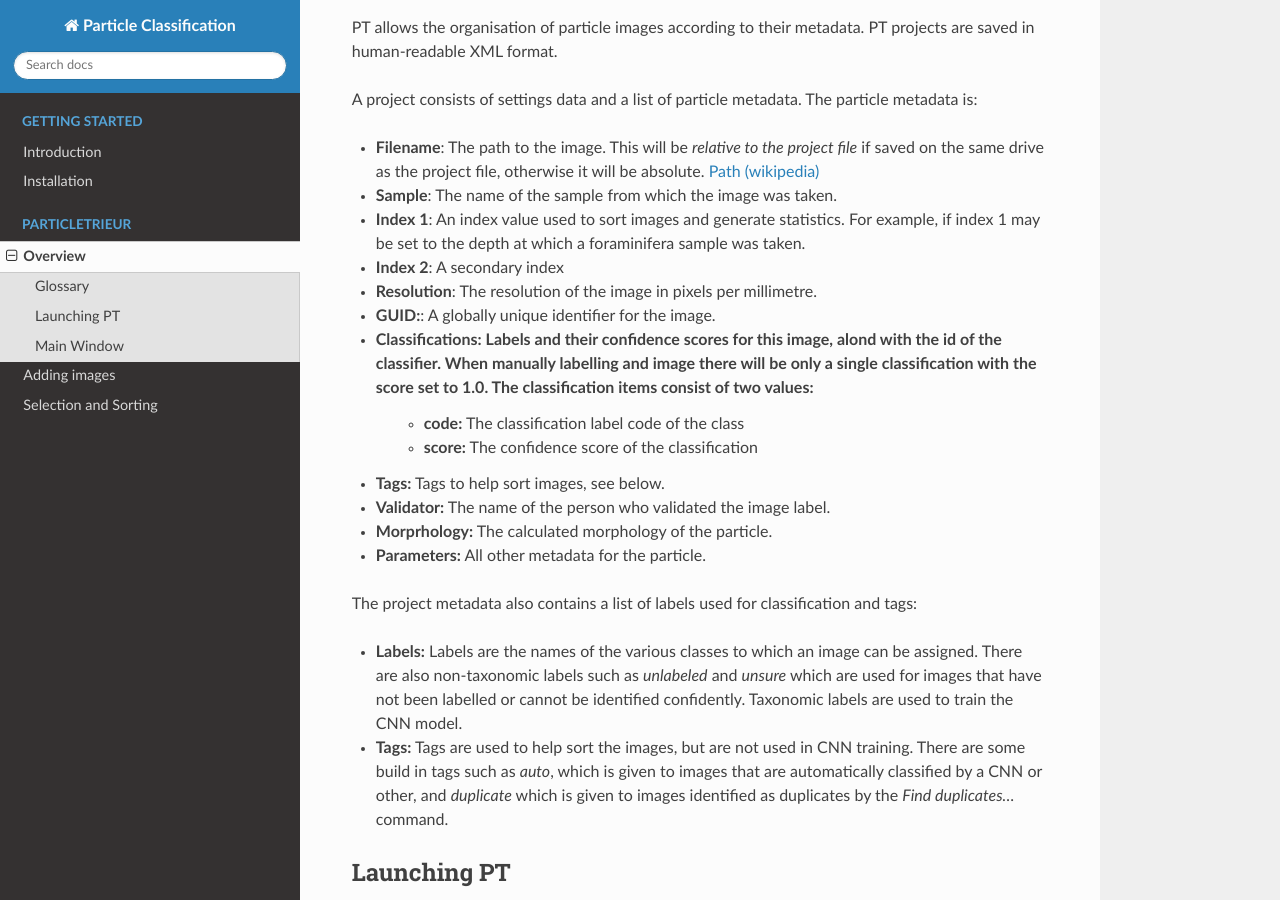
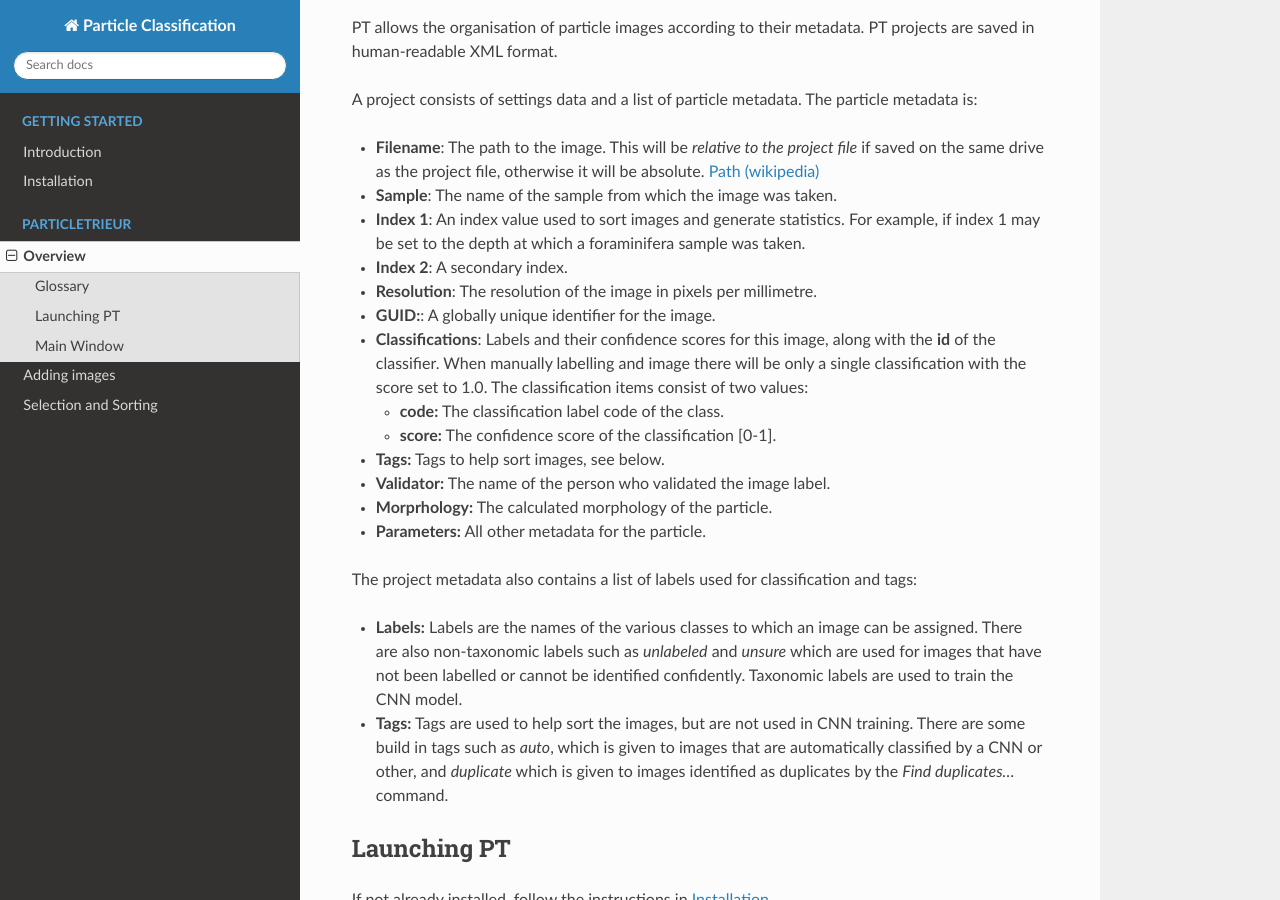
Before and after one commit to microfossil/particle-classification-examples, a Sphinx documentation site: the page built from docs/particle_trieur/overview.rst, in a window 1280 px wide and 900 px high, scrolled down 536 px. Built offline with Sphinx 7.4.7 and the Read the Docs theme 2.0.0, drawn with Linux system fonts in a browser that asks for light colours.

Commit message:
Formatting and spelling errors

```diff
--- a/docs/particle_trieur/overview.rst
+++ b/docs/particle_trieur/overview.rst
@@ -25,12 +25,14 @@ A project consists of settings data and a list of particle metadata. The particl
 - **Filename**: The path to the image. This will be *relative to the project file* if saved on the same drive as the project file, otherwise it will be absolute. `Path (wikipedia) <https://en.wikipedia.org/wiki/Path_(computing)>`_
 - **Sample**: The name of the sample from which the image was taken.
 - **Index 1**: An index value used to sort images and generate statistics. For example, if index 1 may be set to the depth at which a foraminifera sample was taken.
-- **Index 2**: A secondary index
+- **Index 2**: A secondary index.
 - **Resolution**: The resolution of the image in pixels per millimetre.
 - **GUID:**: A globally unique identifier for the image.
-- **Classifications**: Labels and their confidence scores for this image, alond with the **id** of the classifier. When manually labelling and image there will be only a single classification with the score set to 1.0. The classification items consist of two values:
-   - **code:** The classification label code of the class
-   - **score:** The confidence score of the classification
+- **Classifications**: Labels and their confidence scores for this image, along with the **id** of the classifier. When manually labelling and image there will be only a single classification with the score set to 1.0. The classification items consist of two values:
+
+  - **code:** The classification label code of the class.
+  - **score:** The confidence score of the classification [0-1].
+
 - **Tags:** Tags to help sort images, see below.
 - **Validator:** The name of the person who validated the image label.
 - **Morprhology:** The calculated morphology of the particle.
```
Also changed, not shown: docs/introduction.rst (+6 -6 lines).
